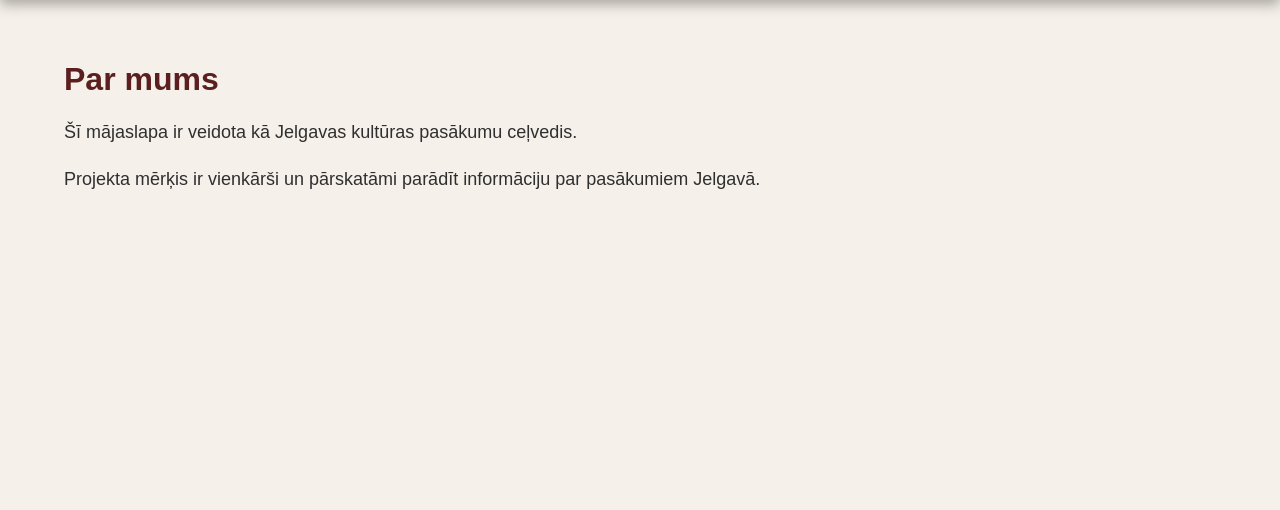
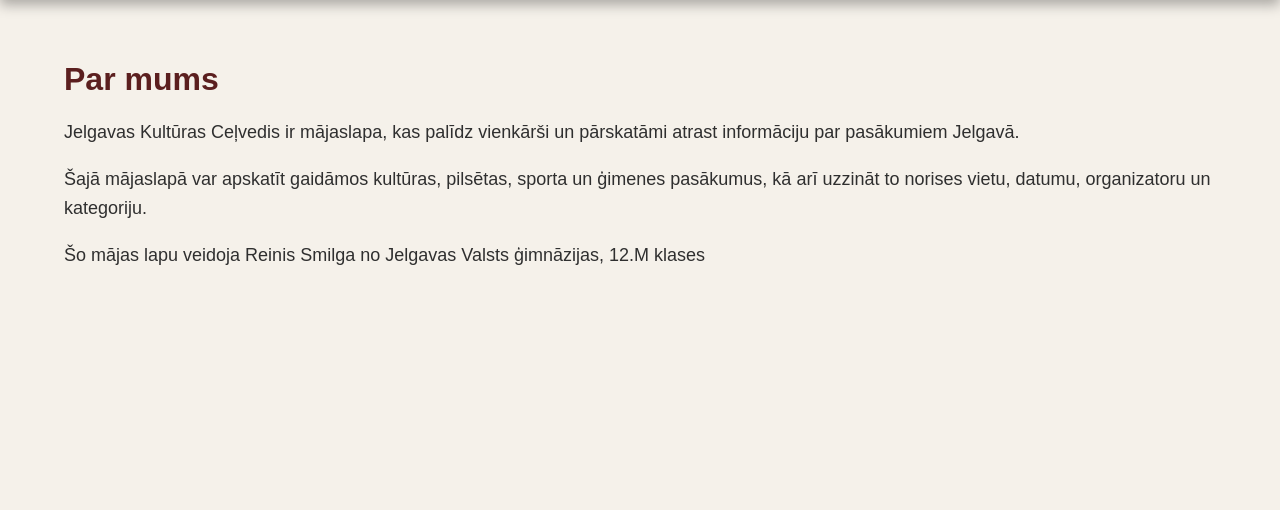
Before and after one commit to ReinisSmilga/Programesanas-projekts, a Flask app: page /par-mums in a window 1280 px wide. Shown: the part 102-612 px from the top of the page. Run offline with Flask 3, Linux system fonts and the light colour scheme.

Commit message:
papildināju about.html lapu

```diff
--- a/templates/404.html
+++ b/templates/404.html
@@ -5,5 +5,5 @@
 {% block content %}
 <h1>404 - Lapa nav atrasta</h1>
 <p>Šāda lapa neeksistē vai adrese ir ievadīta nepareizi.</p>
-<a href="/">Atpakaļ uz sākumu</a>
+<a href="/" class="button">Atpakaļ uz sākumu</a>
 {% endblock %}
--- a/templates/about.html
+++ b/templates/about.html
@@ -4,6 +4,7 @@
 
 {% block content %}
 <h1>Par mums</h1>
-<p>Šī mājaslapa ir veidota kā Jelgavas kultūras pasākumu ceļvedis.</p>
-<p>Projekta mērķis ir vienkārši un pārskatāmi parādīt informāciju par pasākumiem Jelgavā.</p>
+<p>Jelgavas Kultūras Ceļvedis ir mājaslapa, kas palīdz vienkārši un pārskatāmi atrast informāciju par pasākumiem Jelgavā.</p>
+<p>Šajā mājaslapā var apskatīt gaidāmos kultūras, pilsētas, sporta un ģimenes pasākumus, kā arī uzzināt to norises vietu, datumu, organizatoru un kategoriju.</p>
+<p>Šo mājas lapu veidoja Reinis Smilga no Jelgavas Valsts ģimnāzijas, 12.M klases</p>
 {% endblock %}
```
